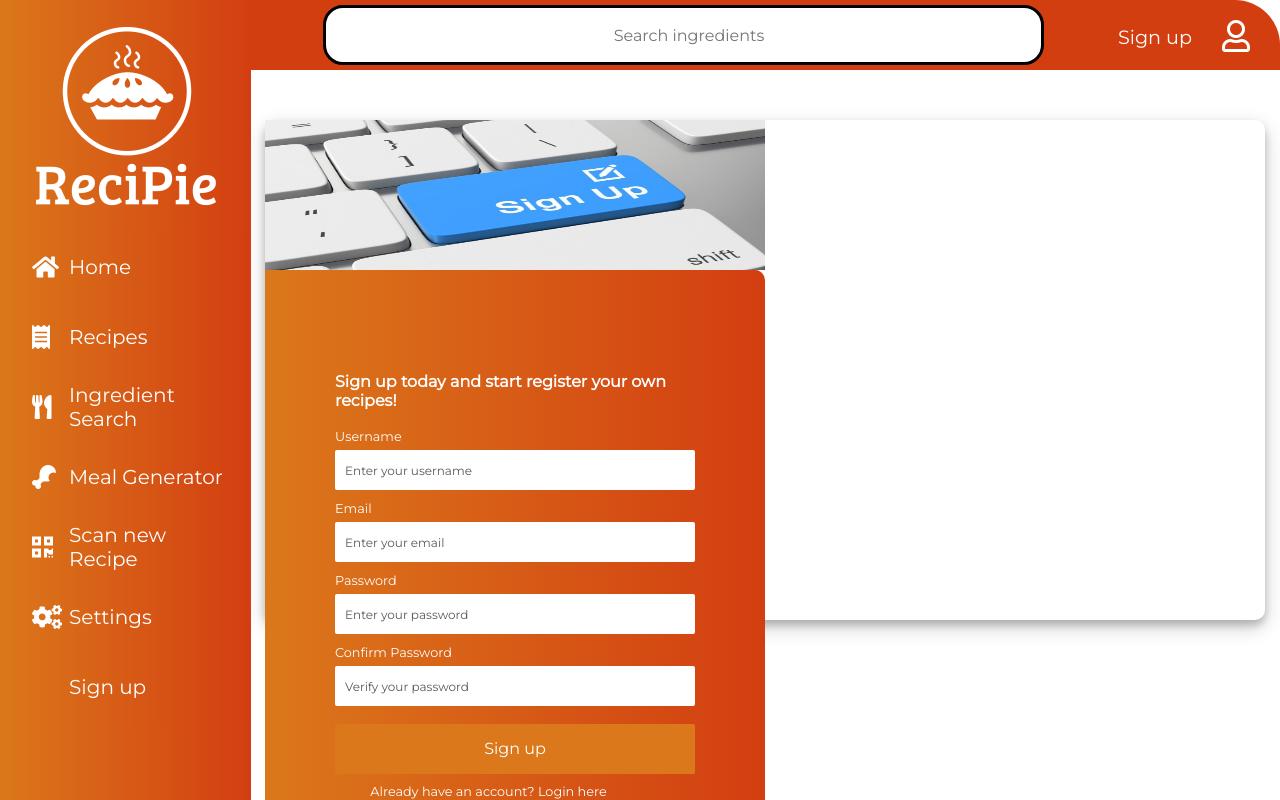
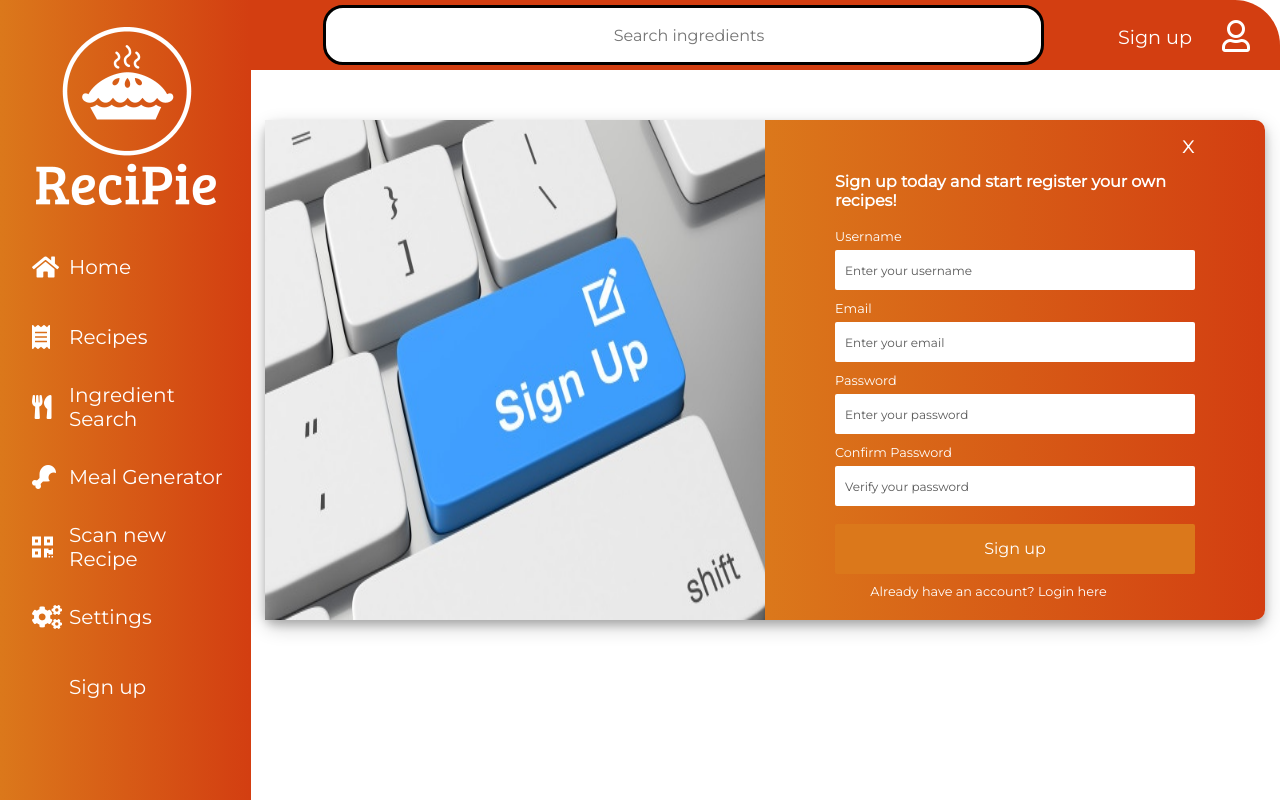
Before and after one commit to SqueakyNinja/ReciPie, a React (Create React App) app in the folder client/: page /signup in a window 1280 px wide. Built offline with nearby package versions, Linux system fonts and the light colour scheme.

Commit message:
Fix responsive again.

```diff
--- a/client/src/pages/Signup/Form.css
+++ b/client/src/pages/Signup/Form.css
@@ -38,6 +38,7 @@
   top: 50%;
   left: 50%;
   transform: translate(-50%, -50%);
+
 }
 
 .form-img-2 {
@@ -170,6 +171,7 @@
     height: 500px;
     display: grid;
     grid-template-columns: 1fr 1fr;
+    grid-template-rows: auto;
   }
 
   .close-btn {
@@ -219,6 +221,9 @@
   }
 
   .form-content-right {
+    display: grid;
+    grid-column: 2;
+    grid-row: 1;
     border-radius: 0 10px 10px 0;
     position: relative;
     background:
```
